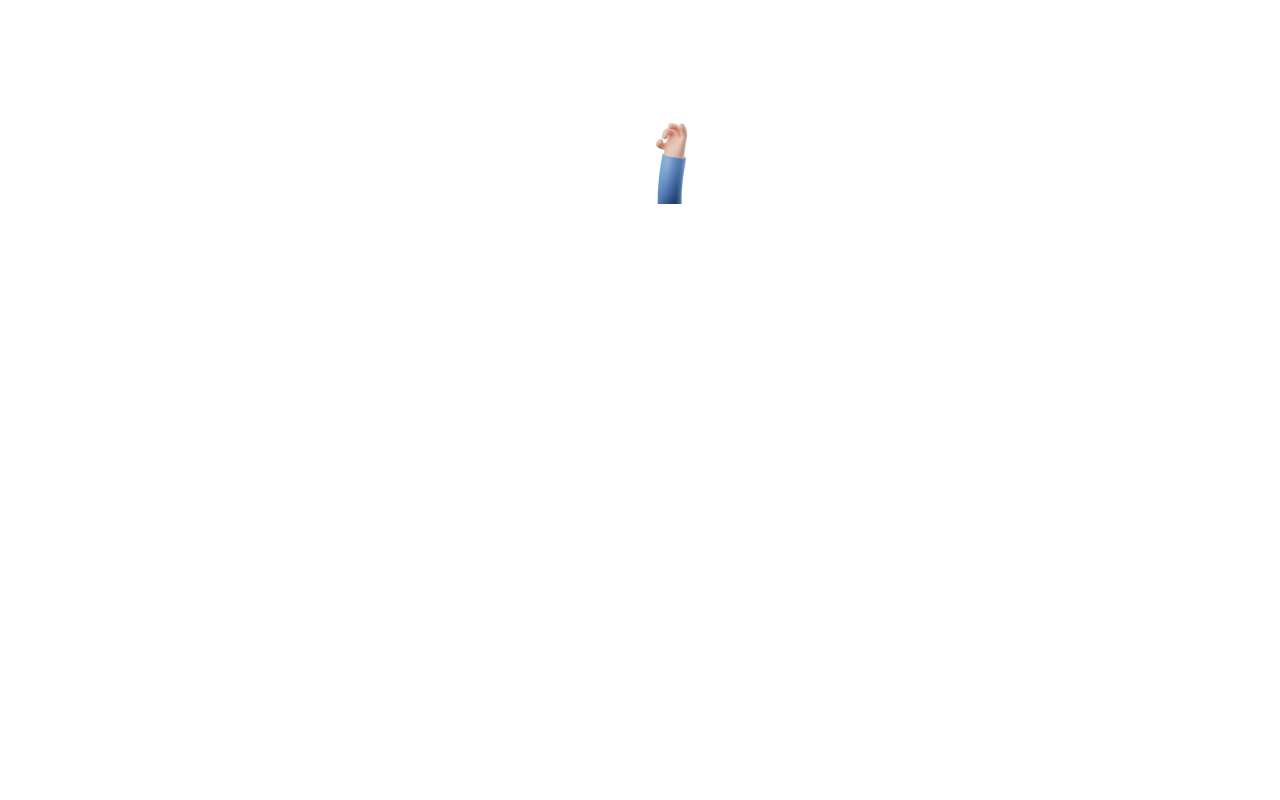
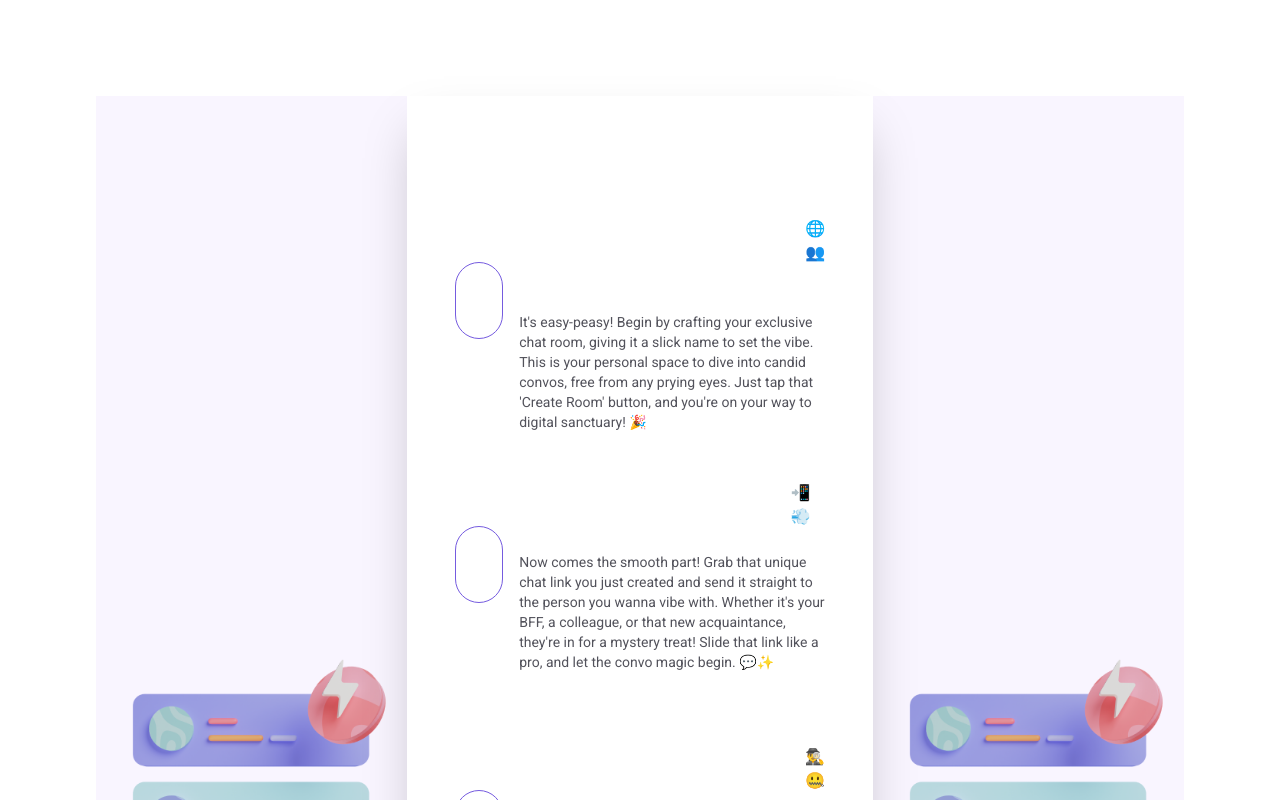
Before and after one commit to world-wide-techies/annon_chat, a Next.js app: page / in a window 1280 px wide. Shown: the top 800 px of the page. Built offline with nearby package versions, Linux system fonts and the light colour scheme; a web font is replaced by a local one.

Commit message:
Tuesday, August 8, 2023 at 2:00 PM West Africa Standard Time

```diff
--- a/app/page.js
+++ b/app/page.js
@@ -1,11 +1,11 @@
 import Footer from "./components/Footer_comp";
+import HowItWorks from "./components/howItWorks_comp";
 
 export default function Home() {
   return (
     <main className="flex min-h-screen flex-col items-center justify-between p-24">
-      <div className="z-10 w-full max-w-5xl items-center justify-between font-mono text-sm lg:flex">
-        <Footer />
-      </div>
+      <HowItWorks />
+      <Footer />
     </main>
   );
 }
```
